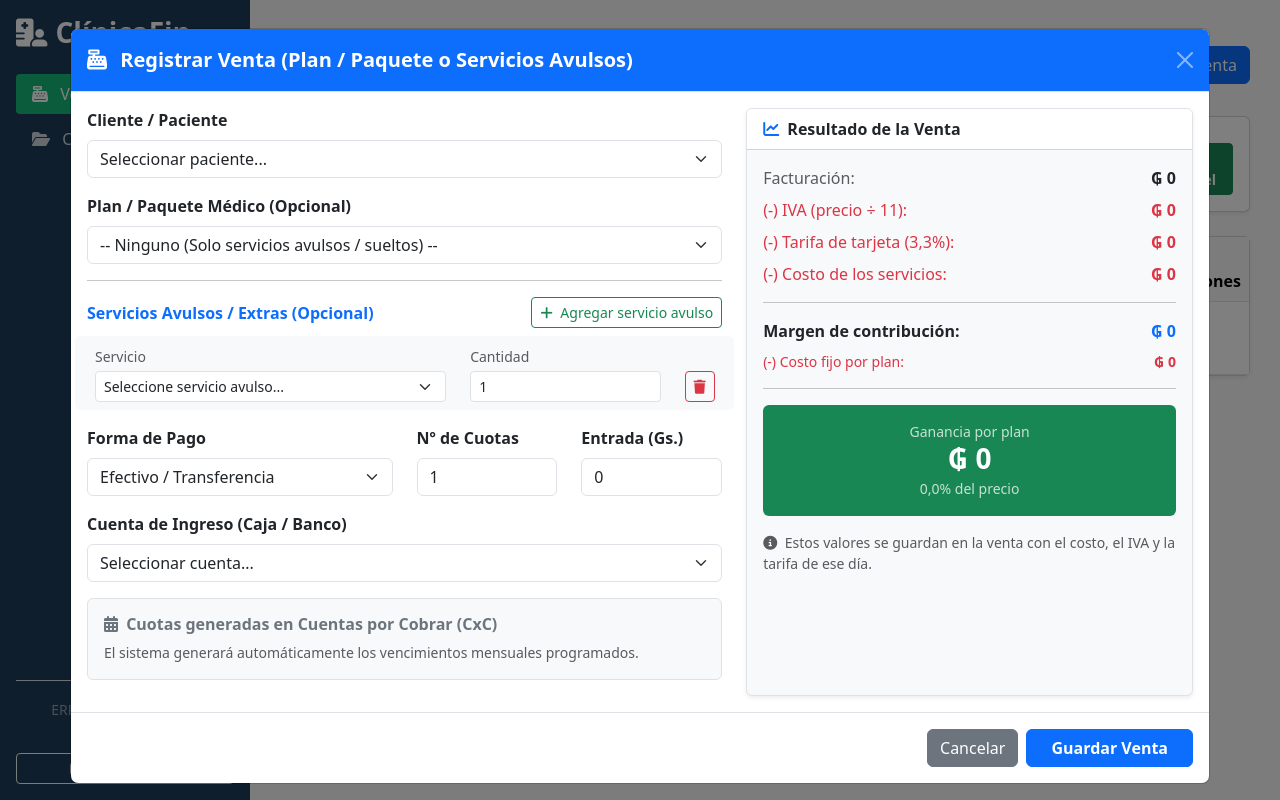
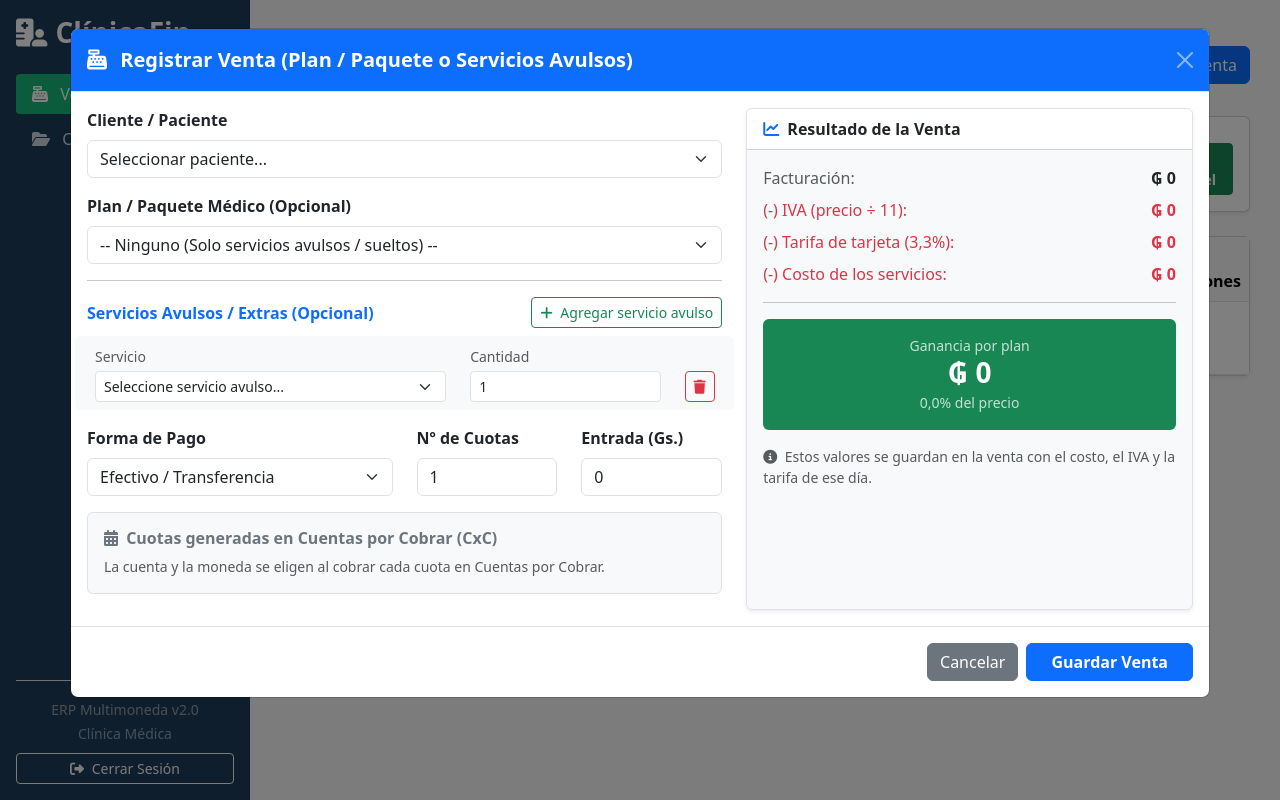
Before and after one commit to patriciafranco-web/finanzas1, a Flask app: page /ventas in a window 1280 px wide, after a click on "Nueva Venta". Run offline with Flask 3, Linux system fonts and the light colour scheme; a user stored in the database is signed in; parts of the project's set-up code (start-up, migrations or seed data) failed here and were passed over.

Commit message:
Update ventas.html

```diff
--- a/app/templates/ventas.html
+++ b/app/templates/ventas.html
@@ -41,20 +41,25 @@
     </div>
 </div>
 
-<!-- 1. TABLA PRINCIPAL LIMPIA (SIN MODALES ADENTRO) -->
+<!-- TABLA PRINCIPAL DE 12 COLUMNAS -->
 <div class="card shadow-sm">
     <div class="card-body p-0">
+        <div class="table-responsive">
             <table class="table table-hover mb-0 align-middle">
                 <thead class="table-light">
                     <tr>
                         <th>Fecha</th>
                         <th>Cliente / Paciente</th>
-                    <th>Plan / Paquete</th>
-                    <th>Total (IVA Incl.)</th>
+                        <th>Plan</th>
+                        <th>Cuotas</th>
+                        <th>Total</th>
+                        <th>Costo</th>
                         <th>Pagado</th>
-                    <th>Saldo Pendiente</th>
-                    <th>Margen / Ganancia</th>
+                        <th>Saldo</th>
+                        <th>Margen</th>
                         <th>Estado</th>
+                        <th>Forma de pago</th>
+                        <th>Cuenta</th>
                         <th>Acciones</th>
                     </tr>
                 </thead>
@@ -63,8 +68,10 @@
                     <tr>
                         <td>{{ v.fecha.strftime('%d/%m/%Y') if v.fecha else '-' }}</td>
                         <td class="fw-bold">{{ v.cliente.nombre if v.cliente else 'Particular' }}</td>
-                    <td><span class="badge bg-info text-dark">{{ v.paquete.nombre if v.paquete else 'Venta General / Avulso' }}</span></td>
+                        <td><span class="badge bg-info text-dark">{{ v.paquete.nombre if v.paquete else 'Venta General' }}</span></td>
+                        <td>{{ v.cuotas_progreso | default('1/1') }}</td>
                         <td class="fw-bold">₲ {{ "{:,.0f}".format(v.total or 0).replace(',', '.') }}</td>
+                        <td>₲ {{ "{:,.0f}".format(v.costo_servicios or 0).replace(',', '.') }}</td>
                         <td class="text-success fw-bold">₲ {{ "{:,.0f}".format(v.pagado or 0).replace(',', '.') }}</td>
                         <td class="text-danger fw-bold">₲ {{ "{:,.0f}".format(v.saldo or 0).replace(',', '.') }}</td>
                         <td class="text-primary fw-bold">₲ {{ "{:,.0f}".format(v.ganancia_plan or 0).replace(',', '.') }}</td>
@@ -74,6 +81,8 @@
                             {% elif v.estado == 'Cancelada' %}<span class="badge bg-secondary">Cancelada</span>
                             {% else %}<span class="badge bg-warning text-dark">Pendiente</span>{% endif %}
                         </td>
+                        <td>{{ v.forma_pago | default('Cuotas (CxC)') }}</td>
+                        <td>{{ v.cuenta_nombre | default('-') }}</td>
                         <td>
                             <div class="dropdown">
                                 <button class="btn btn-sm btn-outline-secondary dropdown-toggle" type="button" data-bs-toggle="dropdown">
@@ -104,14 +113,15 @@
                         </td>
                     </tr>
                     {% else %}
-                <tr><td colspan="9" class="text-center py-4 text-muted">No hay ventas registradas.</td></tr>
+                    <tr><td colspan="13" class="text-center py-4 text-muted">No hay ventas registradas.</td></tr>
                     {% endfor %}
                 </tbody>
             </table>
         </div>
     </div>
+</div>
 
-<!-- 2. MODALES DE DETALLES (FUERA DE LA TABLA PARA NO ROMPER EL HTML) -->
+<!-- MODALES DE DETALLES -->
 {% for v in ventas %}
 <div class="modal fade" id="modalDetallesVenta{{ v.id }}" tabindex="-1" aria-hidden="true">
     <div class="modal-dialog modal-lg">
@@ -142,38 +152,11 @@
                     <div class="d-flex justify-content-between mb-1 text-danger"><span>(-) Tarifa de tarjeta:</span> <strong>₲ {{ "{:,.0f}".format(v.tarifa_pasarela or 0).replace(',', '.') }}</strong></div>
                     <div class="d-flex justify-content-between mb-1 text-danger"><span>(-) Costo de servicios:</span> <strong>₲ {{ "{:,.0f}".format(v.costo_servicios or 0).replace(',', '.') }}</strong></div>
                     <hr class="my-2">
-                    <div class="d-flex justify-content-between mb-1 fw-bold"><span>Margen de contribución:</span> <span class="text-primary">₲ {{ "{:,.0f}".format(v.margen_contribucion or 0).replace(',', '.') }}</span></div>
-                    <div class="d-flex justify-content-between mb-1 text-danger small"><span>(-) Costo fijo por plan:</span> <strong>₲ {{ "{:,.0f}".format(v.costo_fijo_plan or 0).replace(',', '.') }}</strong></div>
-                    <hr class="my-2">
                     <div class="d-flex justify-content-between fw-bold text-success fs-5">
                         <span>Ganancia neta del plan:</span>
                         <span>₲ {{ "{:,.0f}".format(v.ganancia_plan or 0).replace(',', '.') }}</span>
                     </div>
                 </div>
-
-                {% if v.detalles %}
-                <h6 class="fw-bold text-secondary mb-2">Servicios Avulsos / Extras incluidos</h6>
-                <table class="table table-sm table-bordered mb-3">
-                    <thead class="table-light">
-                        <tr>
-                            <th>Servicio</th>
-                            <th>Cantidad</th>
-                            <th>Precio Unitario</th>
-                            <th>Subtotal</th>
-                        </tr>
-                    </thead>
-                    <tbody>
-                        {% for det in v.detalles %}
-                        <tr>
-                            <td>{{ det.servicio.nombre if det.servicio else '-' }}</td>
-                            <td>{{ det.cantidad }}</td>
-                            <td>₲ {{ "{:,.0f}".format(det.precio_unitario or 0).replace(',', '.') }}</td>
-                            <td class="fw-bold">₲ {{ "{:,.0f}".format(det.subtotal or 0).replace(',', '.') }}</td>
-                        </tr>
-                        {% endfor %}
-                    </tbody>
-                </table>
-                {% endif %}
 
                 <h6 class="fw-bold text-secondary mb-2">Cronograma de Cuotas Generadas</h6>
                 <div class="card border shadow-sm bg-white mb-0">
@@ -217,7 +200,7 @@
 </div>
 {% endfor %}
 
-<!-- Modal Nueva Venta -->
+<!-- Modal Nueva Venta (Sin Cuenta de Ingreso ni Costo Fijo) -->
 <div class="modal fade" id="modalVenta" tabindex="-1" aria-hidden="true">
     <div class="modal-dialog modal-xl">
         <div class="modal-content">
@@ -228,7 +211,6 @@
                 </div>
                 <div class="modal-body">
                     <div class="row">
-                        <!-- Columna Izquierda: Formulario de Venta -->
                         <div class="col-md-7">
                             <div class="mb-3">
                                 <label class="form-label fw-bold">Cliente / Paciente</label>
@@ -254,7 +236,6 @@
 
                             <hr class="my-3">
 
-                            <!-- Sección de Servicios Avulsos / Extras -->
                             <div class="d-flex justify-content-between align-items-center mb-2">
                                 <label class="form-label fw-bold mb-0 text-primary">Servicios Avulsos / Extras (Opcional)</label>
                                 <button type="button" class="btn btn-sm btn-outline-success" onclick="agregarServicioAvulso()">
@@ -291,7 +272,6 @@
                                         <option value="Crédito (local/extranjera)">Crédito (local / extranjera)</option>
                                         <option value="Débito">Débito</option>
                                         <option value="PIX">PIX</option>
-                                        <option value="Débito QR">Débito QR</option>
                                     </select>
                                 </div>
                                 <div class="col-md-3 mb-3">
@@ -305,23 +285,13 @@
                                 </div>
                             </div>
 
-                            <div class="mb-3">
-                                <label class="form-label fw-bold">Cuenta de Ingreso (Caja / Banco)</label>
-                                <select class="form-select" name="cuenta_id" required>
-                                    <option value="">Seleccionar cuenta...</option>
-                                    {% for c in cuentas %}
-                                    <option value="{{ c.id }}">{{ c.nombre }} ({{ c.moneda }})</option>
-                                    {% endfor %}
-                                </select>
-                            </div>
-
                             <div class="card bg-light border p-3 mb-3">
                                 <h6 class="fw-bold text-secondary mb-2"><i class="fas fa-calendar-alt me-1"></i> Cuotas generadas en Cuentas por Cobrar (CxC)</h6>
-                                <p class="text-muted small mb-0">El sistema generará automáticamente los vencimientos mensuales programados.</p>
+                                <p class="text-muted small mb-0">La cuenta y la moneda se eligen al cobrar cada cuota en Cuentas por Cobrar.</p>
                             </div>
                         </div>
 
-                        <!-- Columna Derecha: Tarjeta de Resultados y Márgenes -->
+                        <!-- Columna Derecha: Tarjeta de Resultados sin Costo Fijo -->
                         <div class="col-md-5">
                             <div class="card shadow-sm border bg-light h-100">
                                 <div class="card-header bg-white fw-bold text-dark">
@@ -343,15 +313,6 @@
                                     <div class="d-flex justify-content-between mb-2 text-danger">
                                         <span>(-) Costo de los servicios:</span>
                                         <strong id="lblCostoServicios">₲ 0</strong>
-                                    </div>
-                                    <hr>
-                                    <div class="d-flex justify-content-between mb-2 fw-bold">
-                                        <span>Margen de contribución:</span>
-                                        <span id="lblMargenContribucion" class="text-primary">₲ 0</span>
-                                    </div>
-                                    <div class="d-flex justify-content-between mb-2 text-danger small">
-                                        <span>(-) Costo fijo por plan:</span>
-                                        <strong id="lblCostoFijo">₲ 0</strong>
                                     </div>
                                     <hr>
                                     <div class="p-3 rounded bg-success text-white text-center mt-3">
@@ -427,17 +388,13 @@ function actualizarDatosPaquete() {
     }
 
     let costoServicios = precio * 0.25;
-    let margenContribucion = precio - iva - tarifa - costoServicios;
-    let costoFijoPlan = 0;
-    let gananciaPlan = margenContribucion - costoFijoPlan;
+    let gananciaPlan = precio - iva - tarifa - costoServicios;
     let porcMargen = precio > 0 ? (gananciaPlan / precio) * 100 : 0;
 
     document.getElementById('lblFacturacion').innerText = '₲ ' + precio.toLocaleString('es-PY', {maximumFractionDigits: 0});
     document.getElementById('lblIva').innerText = '₲ ' + iva.toLocaleString('es-PY', {maximumFractionDigits: 0});
     document.getElementById('lblTarifa').innerText = '₲ ' + tarifa.toLocaleString('es-PY', {maximumFractionDigits: 0});
     document.getElementById('lblCostoServicios').innerText = '₲ ' + costoServicios.toLocaleString('es-PY', {maximumFractionDigits: 0});
-    document.getElementById('lblMargenContribucion').innerText = '₲ ' + margenContribucion.toLocaleString('es-PY', {maximumFractionDigits: 0});
-    document.getElementById('lblCostoFijo').innerText = '₲ ' + costoFijoPlan.toLocaleString('es-PY', {maximumFractionDigits: 0});
     document.getElementById('lblGananciaPlan').innerText = '₲ ' + gananciaPlan.toLocaleString('es-PY', {maximumFractionDigits: 0});
     document.getElementById('lblPorcentajeMargen').innerText = porcMargen.toFixed(1) + '% del precio';
 }
```
Lines whose indentation alone changed are shown as unchanged.
